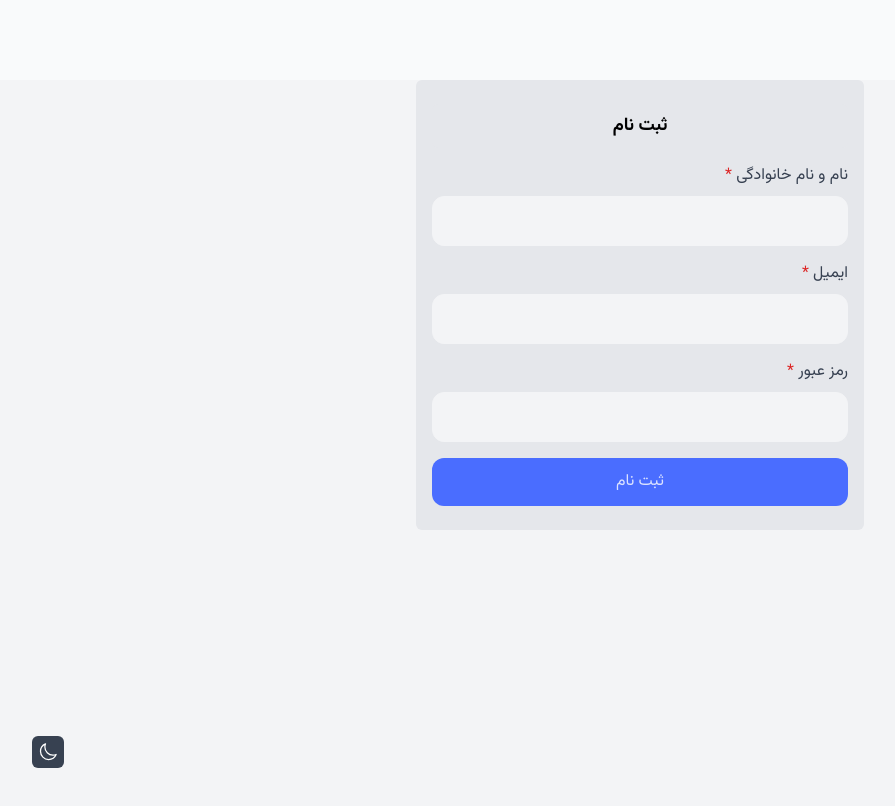
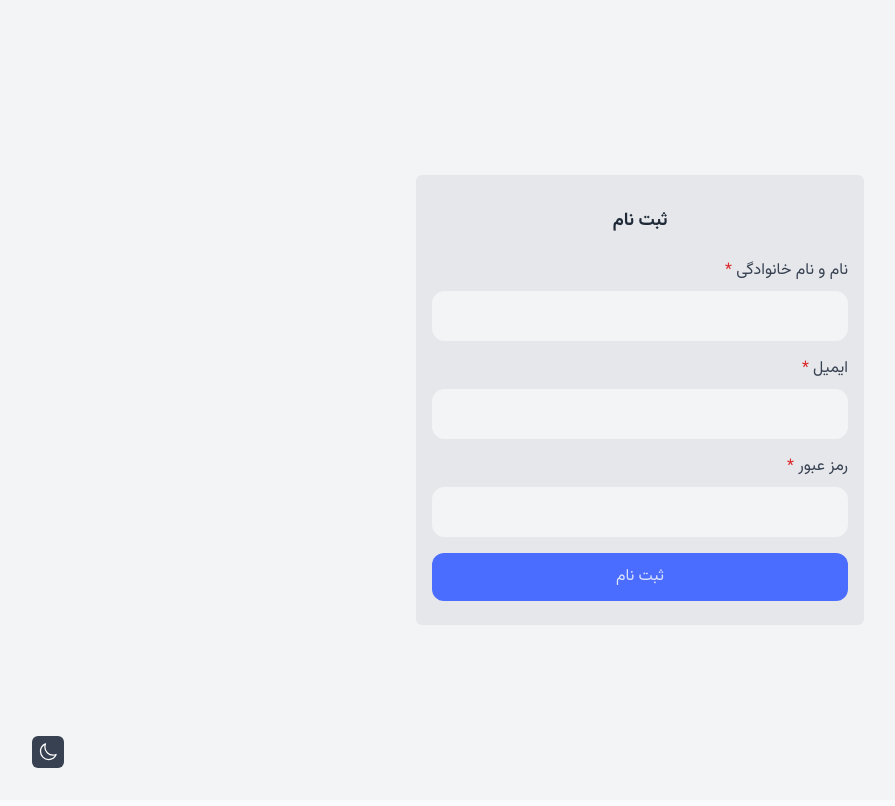
Before and after one commit to MehhdiMarzban/next-blog, a Next.js app: page /signup in a window 1280 px wide. Shown: the top 806 px of the page, without its empty margins (0-895 px from the left). Built offline with nearby package versions, Linux system fonts and the light colour scheme; no server answers.

Commit message:
refactor: update layout and heading for improved dark mode styling in auth pages

```diff
--- a/src/app/(auth)/layout.tsx
+++ b/src/app/(auth)/layout.tsx
@@ -1,6 +1,6 @@
 const AuthLayout: React.FC<{ children: React.ReactNode }> = ({ children }) => {
     return (
-        <div className="flex items-center justify-center mt-20">
+        <div className="flex items-center justify-center h-screen">
             <div className="p-2 w-full max-w-md bg-secondary-200 rounded-md px-4 py-6">{children}</div>
         </div>
     );
--- a/src/app/(auth)/signin/page.tsx
+++ b/src/app/(auth)/signin/page.tsx
@@ -22,7 +22,7 @@ const SigninPage: React.FC = () => {
 
     return (
         <section>
-            <h1 className="text-lg font-bold text-center bg-secondary-200 py-2 rounded-md mb-4">
+            <h1 className="text-lg font-bold text-center text-secondary-800 bg-secondary-200 py-2 rounded-md mb-4">
                 {AppTexts.SIGNIN}
             </h1>
             <form onSubmit={handleSubmit(onSubmit)} className="space-y-4">
--- a/src/app/(auth)/signup/page.tsx
+++ b/src/app/(auth)/signup/page.tsx
@@ -24,7 +24,7 @@ const SignupPage: React.FC = () => {
 
     return (
         <section>
-            <h1 className="text-lg font-bold text-center bg-secondary-200 py-2 rounded-md mb-4">
+            <h1 className="text-lg font-bold text-center text-secondary-800 bg-secondary-200 py-2 rounded-md mb-4">
                 {appTexts.SIGNUP}
             </h1>
             <form onSubmit={handleSubmit(onSubmit)} className="space-y-4">
```
